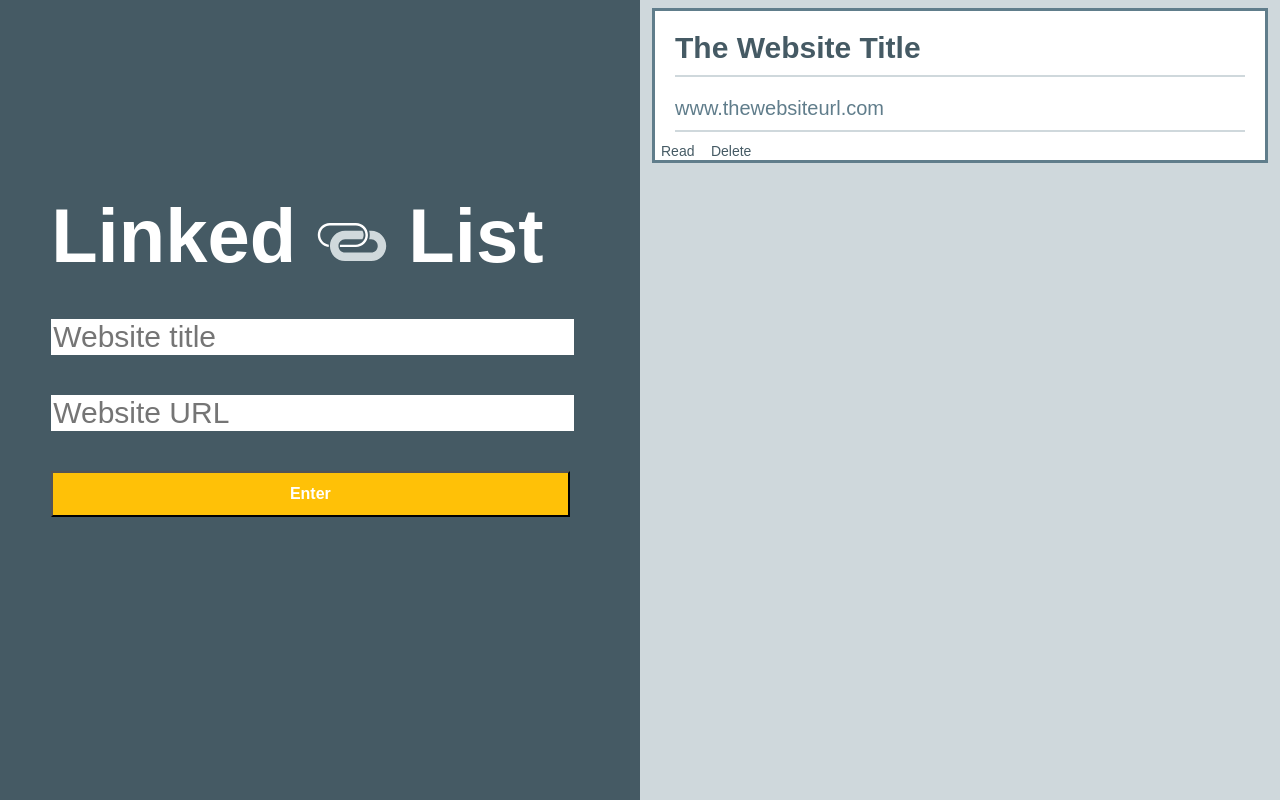
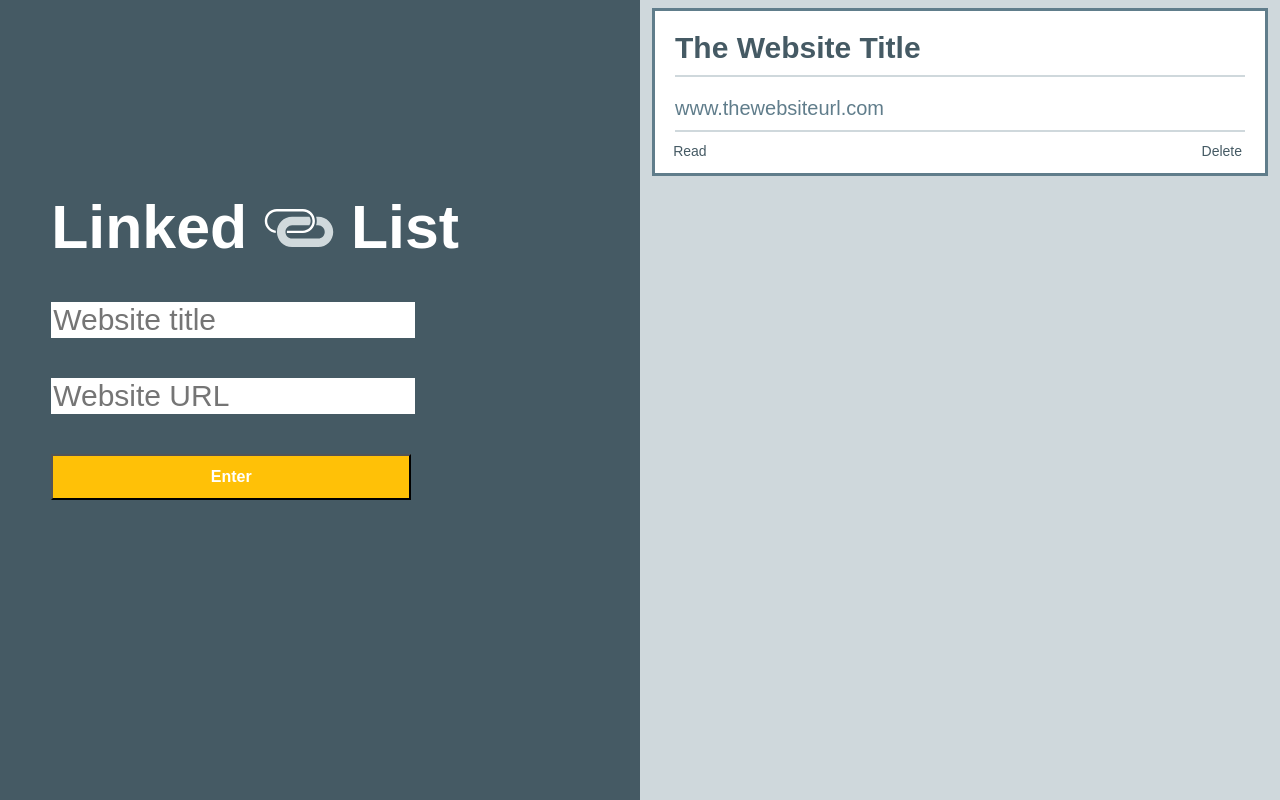
Before and after one commit to chunktooth/linked-list, a plain HTML site: page index.html in a window 1280 px wide. Drawn offline with Linux system fonts and the light colour scheme.

Commit message:
HTML and CSS somewhat finished but left column to be centered

```diff
--- a/text.css
+++ b/text.css
@@ -26,7 +26,7 @@ body {
 }
 
 h1 {
-  font-size: 76px;
+  font-size: 3.8em;
   font-weight: 800;
   color: #FFFFFF;
   width: 90%;
@@ -45,7 +45,7 @@ form {
   font-weight: 400;
   color: #BBBDBF;
   border: none;
-  width: 90%;
+  width: 75%;
   margin: 20px 0;
 }
 
@@ -54,13 +54,12 @@ form {
   font-weight: 800;
   color: #FFFFFF;
   background-color: #FFC107;
-  width: 90%;
+  width: 75%;
   padding: 12px 0;
   margin-top: 20px;
 }
 
 .site-box {
-  font-weight: 400;
   border: solid #607D8B;
   background-color: #FFFFFF;
   margin: 8px 12px;
@@ -68,6 +67,7 @@ form {
 
 .site-title,
 .site-url {
+  font-weight: 400;
   border-width: 5px;
   border-bottom: solid 2px #CFD8DC;
   padding: 10px 0;
@@ -87,18 +87,32 @@ form {
 
 .read-btn,
 .delete-btn {
+  font-weight: 400;
   font-size: 14px;
   border: none;
   background: none;
   color: #455A64;
+  display: inline-block;
+  margin-bottom: 13px;
 }
 
 .read-btn {
+  position: relative;
+  left: 2%;
+}
 
+.delete-btn {
+  position: absolute;
+  right: 5%;
 }
 
 .site-url:hover,
 .read-btn:hover {
   font-weight: 800;
   color: #455A64;
+  text-decoration: underline #FFC107;
 }
+
+.delete-btn:hover {
+  text-decoration: underline #FFC107;
+}
```
